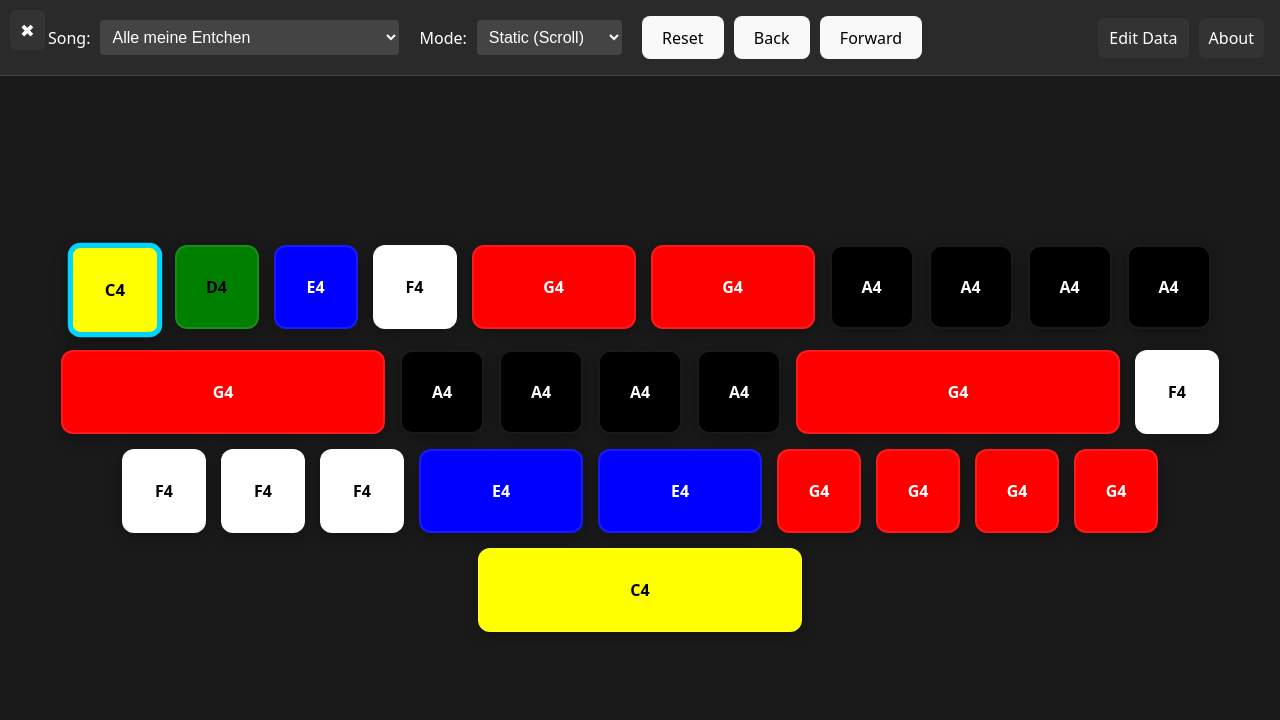
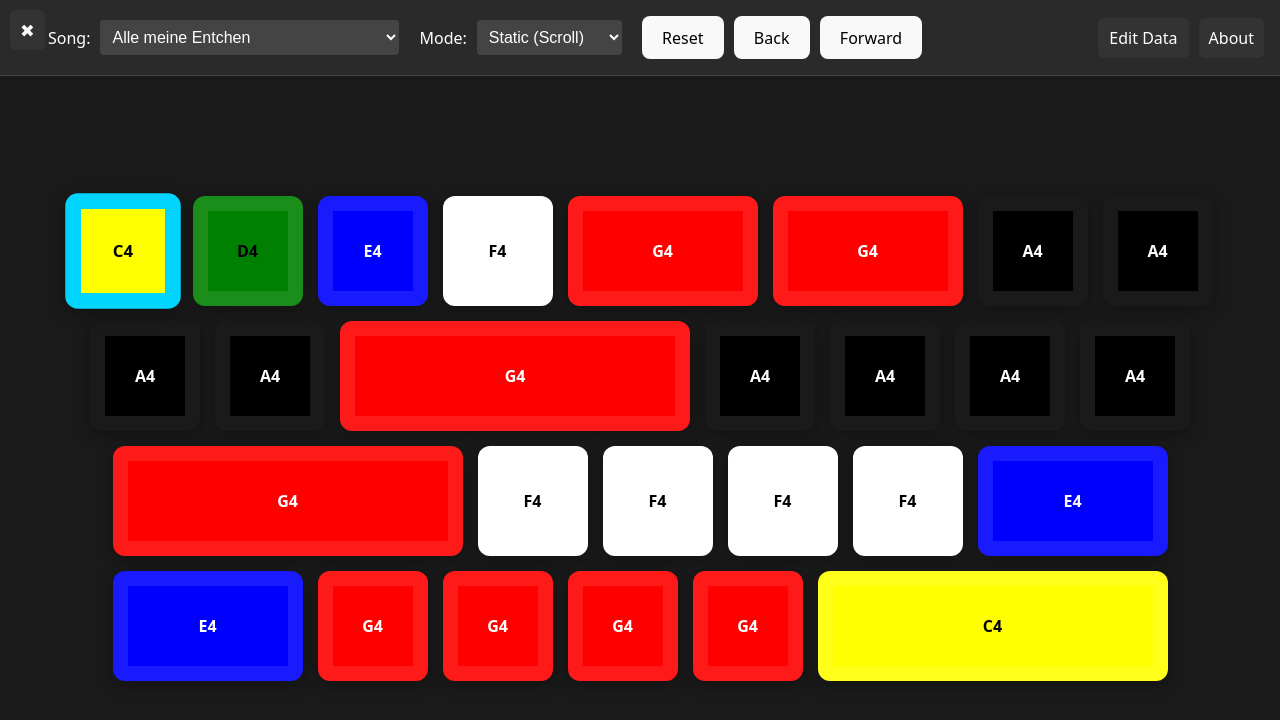
Before and after one commit to kopp/make-that-pipe-sound, a React (Vite) app: page / in a window 1280 px wide. Shown: the top 720 px of the page. Built offline with nearby package versions, Linux system fonts and the light colour scheme.

Commit message:
make border of active and inactive notes the same size

```diff
--- a/src/App.tsx
+++ b/src/App.tsx
@@ -438,9 +438,12 @@ function NoteCard({
         backgroundColor: color,
         width: `${note.duration * (isLarge ? BASE_UNIT * 1.5 : BASE_UNIT)}px`,
         height: isLarge ? "300px" : "80px",
+        // Size of the borders needs to be the same to ensure that the NoteCard
+        // takes the same space in both active/inactive states, otherwise the
+        // layout shifts while playing.
         border: isActive
-          ? "5px solid #00d4ff"
-          : "2px solid rgba(255,255,255,0.1)",
+          ? "15px solid #00d4ff"
+          : "15px solid rgba(255,255,255,0.1)",
         color: isDarkColor ? "white" : "black",
         transform: isActive ? "scale(1.05)" : "scale(1)",
         zIndex: isActive ? 2 : 1,
```
